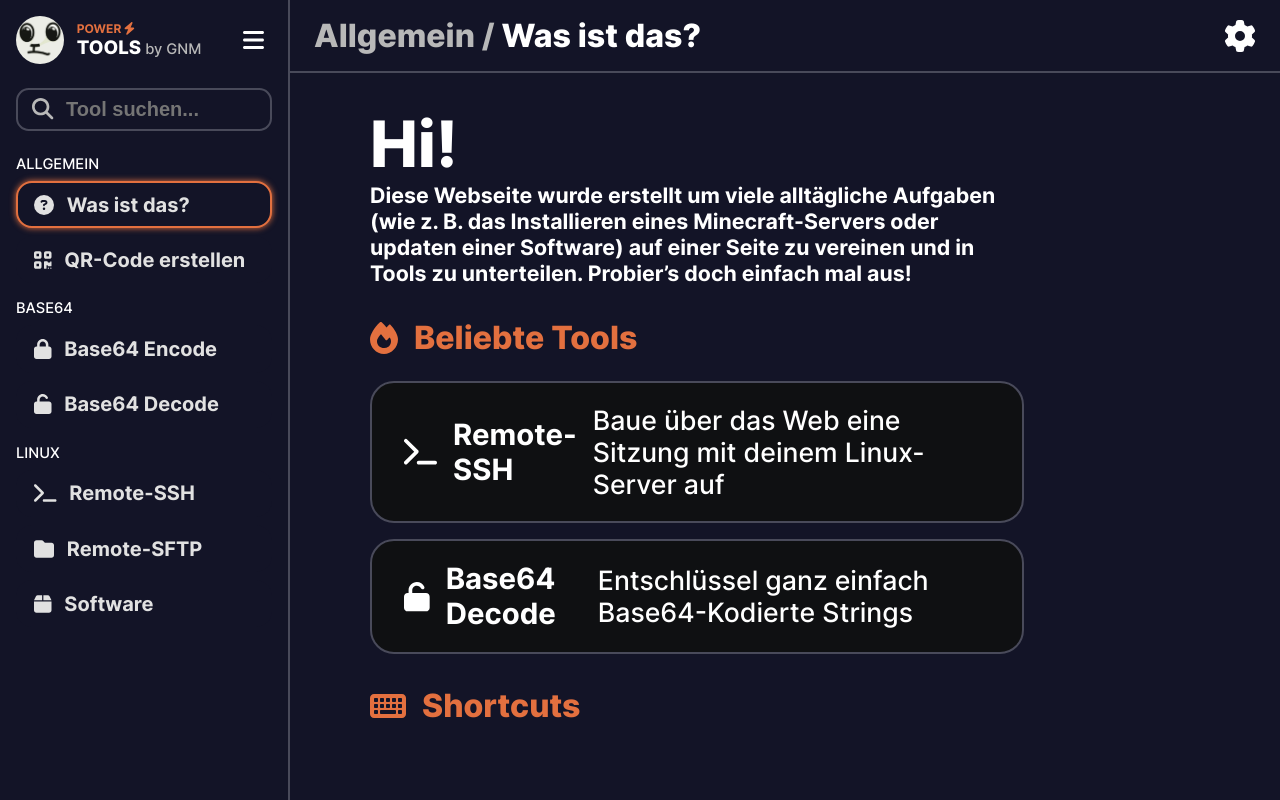
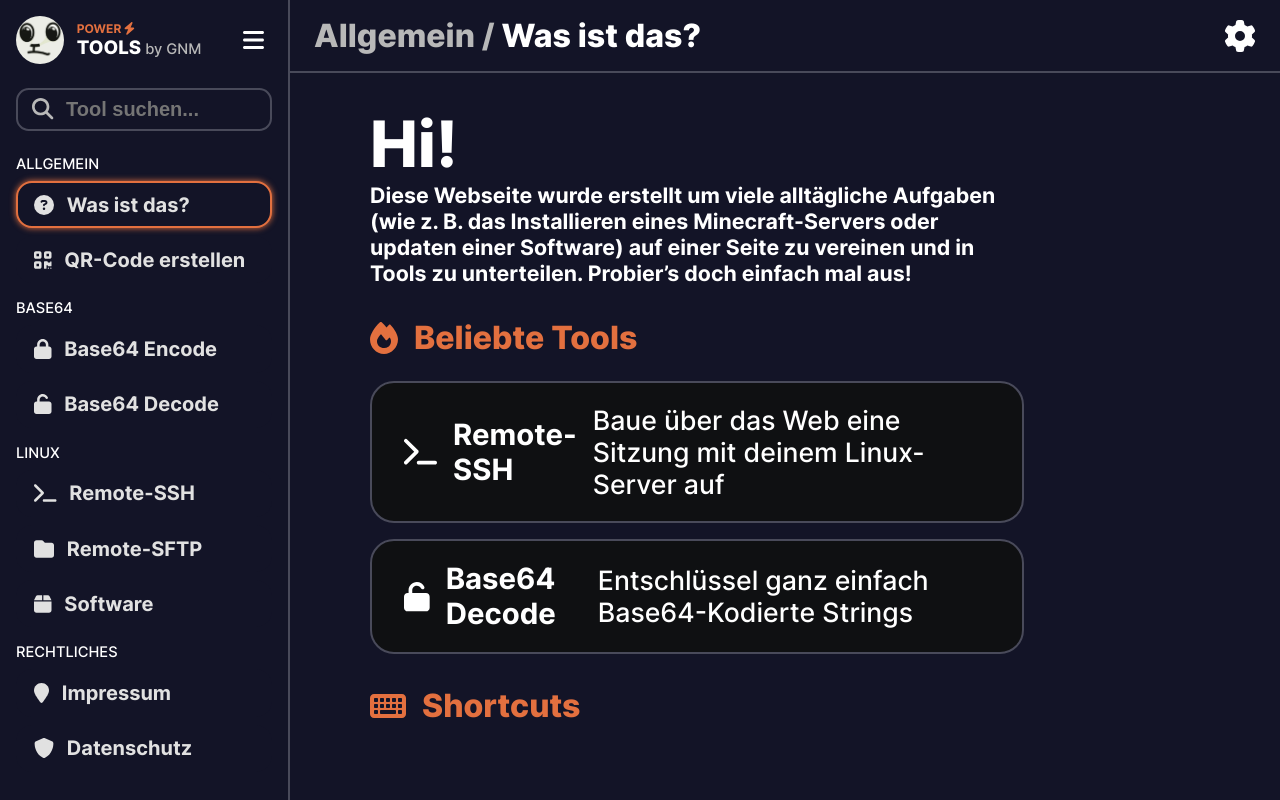
Before and after one commit to gnmyt/PowerTools, a React (Vite) app in the folder client/: page / in a window 1280 px wide. Built offline with nearby package versions, Linux system fonts and the light colour scheme.

Commit message:
Imported the Privacy & Imprint pages into the routes index.jsx

```diff
--- a/client/src/common/routes/index.jsx
+++ b/client/src/common/routes/index.jsx
@@ -1,9 +1,9 @@
 import {
     faBox,
-    faFolder,
+    faFolder, faLocationPin,
     faLock,
     faQrcode,
-    faQuestionCircle,
+    faQuestionCircle, faShield,
     faTerminal,
     faUnlock
 } from "@fortawesome/free-solid-svg-icons";
@@ -15,6 +15,8 @@ import InstallSoftware from "@/pages/tools/linux/InstallSoftware";
 import RemoteSSH from "@/pages/tools/linux/RemoteSSH";
 import RemoteSFTP from "@/pages/tools/linux/RemoteSFTP";
 import {createRef} from "react";
+import Imprint from "@/pages/legal/Imprint";
+import Privacy from "@/pages/legal/Privacy";
 
 export const routes = {
     Allgemein: [
@@ -71,6 +73,20 @@ export const routes = {
             component: <InstallSoftware />,
             ref: createRef()
         }
+    ],
+    Rechtliches: [
+        {
+            path: '/legal/imprint',
+            name: 'Impressum',
+            component: <Imprint />,
+            icon: faLocationPin,
+        },
+        {
+            path: '/legal/privacy',
+            name: 'Datenschutz',
+            component: <Privacy />,
+            icon: faShield,
+        }
     ]
 }
 
```
